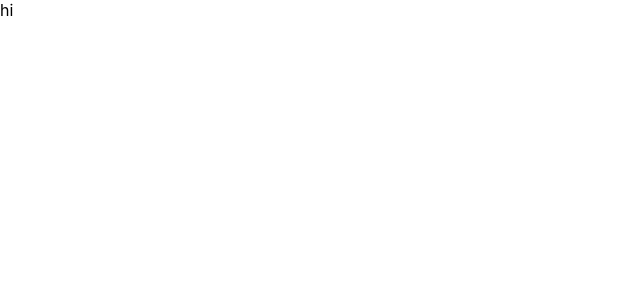
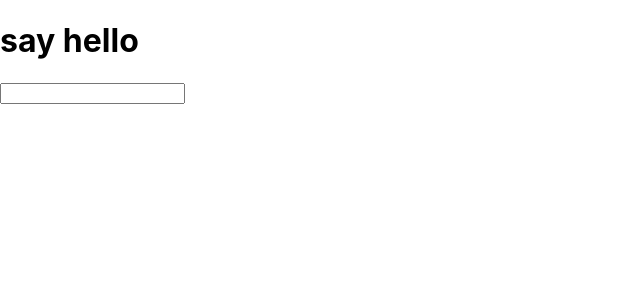
Before and after one commit to ewa-mi/TS-sandbox, a React (Create React App) app: page / in a window 1280 px wide. Shown: the top 300 px of the page, without its empty margins (0-640 px from the left). Built offline with nearby package versions, Linux system fonts and the light colour scheme.

Commit message:
dummy component and props

```diff
--- a/src/App.tsx
+++ b/src/App.tsx
@@ -1,6 +1,12 @@
 import React from "react";
+import { TextField } from "./TextField";
 
 const App: React.FC = () => {
-  return <div>hi</div>;
+  return (
+    <div>
+      <TextField text="hello" />
+    </div>
+  );
 };
+
 export default App;
--- /dev/null
+++ b/src/TextField.tsx
@@ -0,0 +1,24 @@
+import React, { useRef } from "react";
+
+interface Props {
+  text: string;
+  ok?: boolean;
+  i?: number;
+  fn?: (arg: string) => string;
+  obj?: {
+    item: string;
+  };
+  handleChange?: (event: React.ChangeEvent<HTMLInputElement>) => void;
+}
+
+export const TextField: React.FC<Props> = ({ handleChange }) => {
+  const inputRef = useRef<HTMLInputElement>(null);
+  const divRef = useRef<HTMLDivElement>(null);
+
+  return (
+    <div ref={divRef}>
+      <h1>say hello</h1>
+      <input ref={inputRef} onChange={handleChange} />
+    </div>
+  );
+};
```
